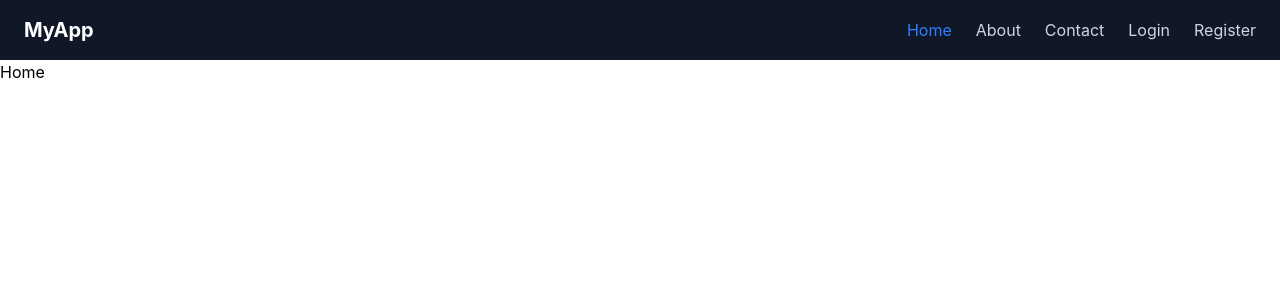
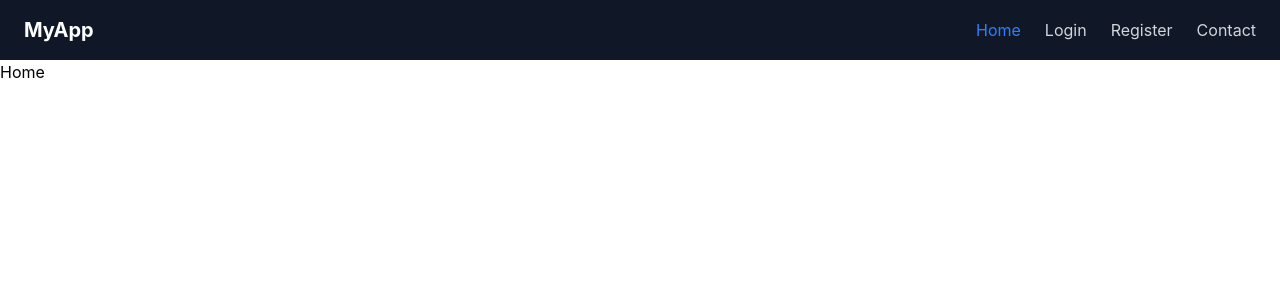
Before and after one commit to LnNhutTuong/Website-Ximusic-front-end-, a React app: page / in a window 1280 px wide. Shown: the top 300 px of the page. Built offline with nearby package versions, Linux system fonts and the light colour scheme; the HTML template or start-up script is replaced by a standard one.

Commit message:
done login for beginner

```diff
--- a/package.json
+++ b/package.json
@@ -13,6 +13,7 @@
     "@reduxjs/toolkit": "^2.12.0",
     "@tailwindcss/vite": "^4.3.0",
     "axios": "^1.17.0",
+    "lodash": "4.18.1",
     "react": "^19.2.6",
     "react-dom": "^19.2.6",
     "react-redux": "^9.3.0",
--- a/src/App.jsx
+++ b/src/App.jsx
@@ -1,27 +1,46 @@
-import {ToastContainer, Bounce} from "react-toastify";
+import { ToastContainer, Bounce } from "react-toastify";
 import "react-toastify/dist/ReactToastify.css";
-import Nav from "./components/Navigation/Nav"
-import Login from "./components/Auth/Login"
-import Register from "./components/Auth/Register"
+import Nav from "./components/Navigation/Nav";
+import Login from "./components/Auth/Login";
+import Register from "./components/Auth/Register";
+import ManagerUser from "./components/Manager/ManageUser/index";
+import _ from "lodash";
+
 import {
   BrowserRouter as Router,
   Routes,
   Route,
   Navigate,
-} from "react-router-dom"
+} from "react-router-dom";
+import { useEffect, useState } from "react";
 
 const App = () => {
+  const [account, setAccount] = useState("");
+
+  useEffect(() => {
+    let session = sessionStorage.getItem("account");
+    if (session) {
+      setAccount(JSON.parse(session));
+    }
+  }, []);
+
   return (
     <Router>
       <div className="app-container">
-      <Nav/>
+        <Nav />
         <Routes>
+          <Route path="/" end element={<h1>Home</h1>} />
+
           {/* Auth */}
-          <Route path="/login" element={<Login/>} />
-          <Route path="/register" element={<Register/>} />
+          <Route path="/login" element={<Login />} />
+          <Route path="/register" element={<Register />} />
 
-          {/* Feauture */}
-          <Route path="/" end element={<h1>Home</h1>} />
+          {/* Users */}
+          {account && !_.isEmpty(account) && account.isAuthenticated ? (
+            <Route path="/users" end element={<ManagerUser />} />
+          ) : (
+            <Route path="/users" end element={<Login />} />
+          )}
           <Route path="/about" element={<h1>About</h1>} />
           <Route path="/contact" element={<h1>Contact</h1>} />
           <Route path="*" element={<h1>404 Not Found</h1>} />
@@ -39,9 +58,9 @@ const App = () => {
         pauseOnHover
         theme="light"
         transition={Bounce}
-        />
+      />
     </Router>
-  )
-}
+  );
+};
 
-export default App
+export default App;
--- a/src/components/Auth/Login.jsx
+++ b/src/components/Auth/Login.jsx
@@ -2,8 +2,11 @@ import { useState } from "react";
 import { Link } from "react-router-dom";
 import { toast } from "react-toastify";
 import { handleLogin } from "../../services/userService";
+import { useNavigate } from "react-router-dom";
 
 const Login = (props) => {
+  const navigate = useNavigate();
+
   const [valueLogin, setValueLogin] = useState("");
   const [password, setPassword] = useState("");
   const [isValidInput, setIsValidInput] = useState({
@@ -67,10 +70,24 @@ const Login = (props) => {
       console.log(">>>>>Check res: ", res);
 
       if (res?.data?.EC === 0) {
+        let data = {
+          isAuthenticated: true,
+          token: "fake token hehe",
+        };
+
+        sessionStorage.setItem("account", JSON.stringify(data));
         toast.success(res.data.EM);
+        navigate("/");
+        window.location.reload();
       } else {
         toast.error(res.data.EM);
       }
+    }
+  };
+
+  const handleEnter = (event) => {
+    if (event.charCode === 13 && event.code === "Enter") {
+      handleSubmit();
     }
   };
 
@@ -110,6 +127,7 @@ const Login = (props) => {
                   name="password"
                   value={password}
                   onChange={(e) => setPassword(e.target.value)}
+                  onKeyPress={(e) => handleEnter(e)}
                 />
               </div>
 
--- /dev/null
+++ b/src/components/Manager/ManageUser/index.jsx
@@ -0,0 +1,50 @@
+const ListUser = () => {
+  return (
+    <>
+      <h1 className="text-xl font-bold">List Users</h1>
+      <div className="relative overflow-x-auto bg-neutral-primary-soft shadow-xs rounded-base border border-default">
+        <table className="w-full text-sm text-left rtl:text-right text-body">
+          <thead className="text-sm text-body bg-neutral-secondary-soft border-b rounded-base border-default">
+            <tr>
+              <th scope="col" className="px-6 py-3 font-medium">
+                ID
+              </th>
+              <th scope="col" className="px-6 py-3 font-medium">
+                Email
+              </th>
+              <th scope="col" className="px-6 py-3 font-medium">
+                Username
+              </th>
+              <th scope="col" className="px-6 py-3 font-medium">
+                Action
+              </th>
+            </tr>
+          </thead>
+          {/* <tbody>
+                    <% listUser.forEach((user)=> {%>
+                    <tr className="bg-neutral-primary border-b border-default">
+                        <th scope="row" className="px-6 py-4 font-medium text-heading whitespace-nowrap">
+                            <%= user.id %>
+                        </th>
+                        <td className="px-6 py-4">
+                            <%= user.email %>
+                        </td>
+                        <td className="px-6 py-4">
+                            <%= user.username %>
+                        </td>
+                        <td className="px-6 py-4">
+                            <a className="border-b" href="update-page/<%= user.id %>">Edit</a>
+                        <form action="/delete-user/<%= user.id %>" method="POST">
+                                <button>Delete</button>
+                            </form>
+                        </td>
+                    </tr>
+                    <% }) %>
+                </tbody> */}
+        </table>
+      </div>
+    </>
+  );
+};
+
+export default ListUser;
--- a/src/components/Navigation/Nav.jsx
+++ b/src/components/Navigation/Nav.jsx
@@ -1,49 +1,92 @@
-import { NavLink } from "react-router-dom"
+import { NavLink } from "react-router-dom";
+import { useEffect, useState } from "react";
+import _ from "lodash";
+const Nav = (props) => {
+  const [account, setAccount] = useState("");
 
-const Nav = (props) => {
+  useEffect(() => {
+    let session = sessionStorage.getItem("account");
+    if (session) {
+      setAccount(JSON.parse(session));
+    }
+  }, []);
+
   return (
     <nav className="bg-gray-900 text-white px-6 py-4">
       <div className="flex items-center justify-between">
-
-                <h1 className="text-xl font-bold">
-                    MyApp
-                </h1>
+        <h1 className="text-xl font-bold">MyApp</h1>
 
         <ul className="flex gap-6">
           <li>
-                        <NavLink to="/" end className={({ isActive}) => isActive ? "text-blue-500" : "text-gray-300 hover:text-gray-300"}>
+            <NavLink
+              to="/"
+              end
+              className={({ isActive }) =>
+                isActive ? "text-blue-500" : "text-gray-300 hover:text-gray-300"
+              }
+            >
               Home
             </NavLink>
           </li>
-
+          {account && !_.isEmpty(account) && account.isAuthenticated ? (
+            <>
               <li>
-                        <NavLink to="/about" className={({ isActive}) => isActive ? "text-blue-500" : "text-gray-300 hover:text-gray-300"}>
-                            About
+                <NavLink
+                  to="/Users"
+                  className={({ isActive }) =>
+                    isActive
+                      ? "text-blue-500"
+                      : "text-gray-300 hover:text-gray-300"
+                  }
+                >
+                  List users
                 </NavLink>
               </li>
-
+            </>
+          ) : (
+            <>
               <li>
-                        <NavLink to="/contact" className={({ isActive}) => isActive ? "text-blue-500" : "text-gray-300 hover:text-gray-300"}>
-                            Contact
-                        </NavLink>
-                    </li>
-
-                     <li>
-                        <NavLink to="/login" className={({ isActive}) => isActive ? "text-blue-500" : "text-gray-300 hover:text-gray-300"}>
+                <NavLink
+                  to="/login"
+                  className={({ isActive }) =>
+                    isActive
+                      ? "text-blue-500"
+                      : "text-gray-300 hover:text-gray-300"
+                  }
+                >
                   Login
                 </NavLink>
               </li>
 
               <li>
-                        <NavLink to="/register" className={({ isActive}) => isActive ? "text-blue-500" : "text-gray-300 hover:text-gray-300"}>
+                <NavLink
+                  to="/register"
+                  className={({ isActive }) =>
+                    isActive
+                      ? "text-blue-500"
+                      : "text-gray-300 hover:text-gray-300"
+                  }
+                >
                   Register
                 </NavLink>
               </li>
+            </>
+          )}
+
+          <li>
+            <NavLink
+              to="/contact"
+              className={({ isActive }) =>
+                isActive ? "text-blue-500" : "text-gray-300 hover:text-gray-300"
+              }
+            >
+              Contact
+            </NavLink>
+          </li>
         </ul>
-
       </div>
     </nav>
-    )
-}
+  );
+};
 
-export default Nav
+export default Nav;
```
Also changed, not shown: 1 other file (tests, documents, lock files or other folders). Lines whose indentation alone changed are shown as unchanged.
